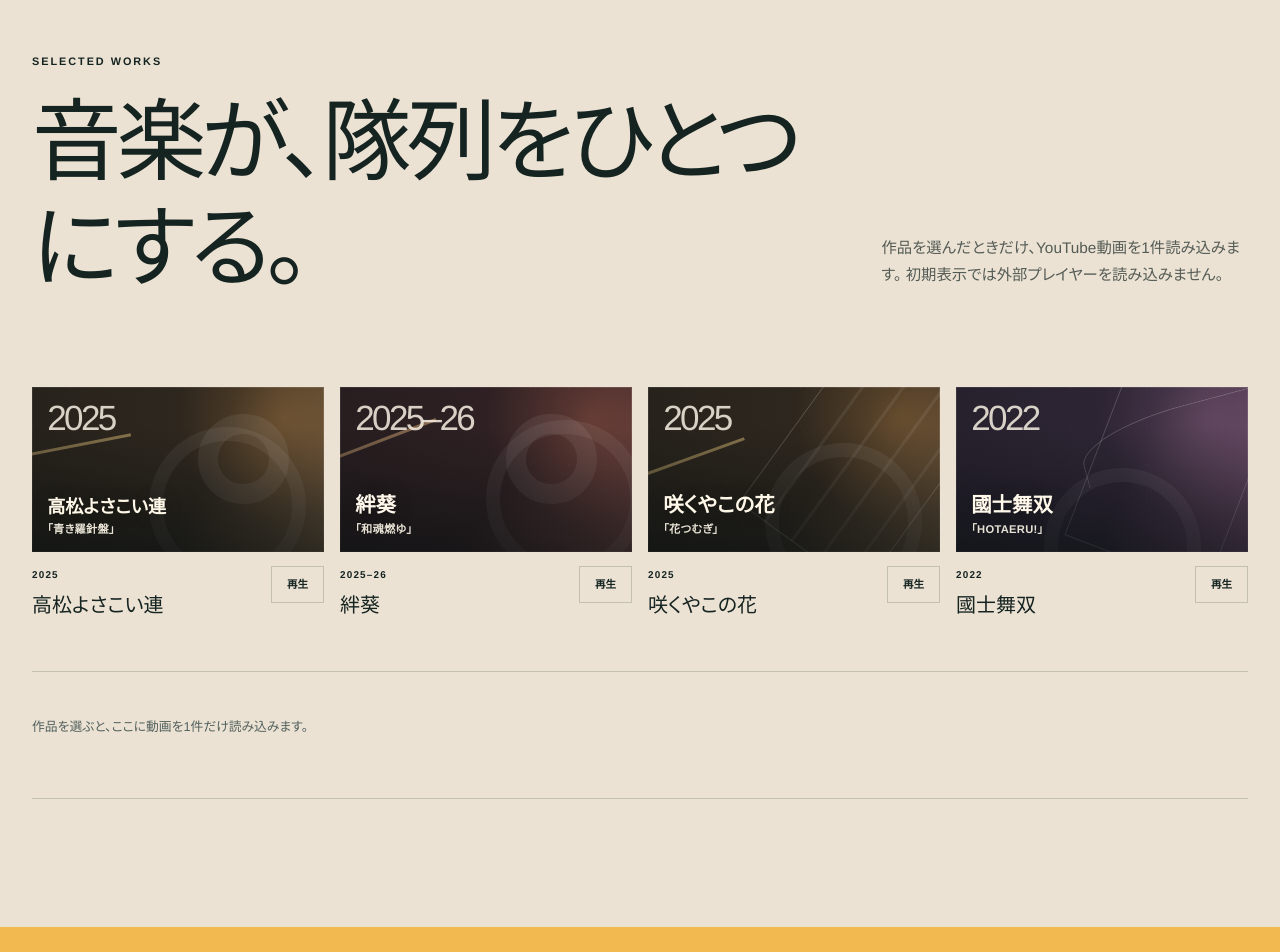
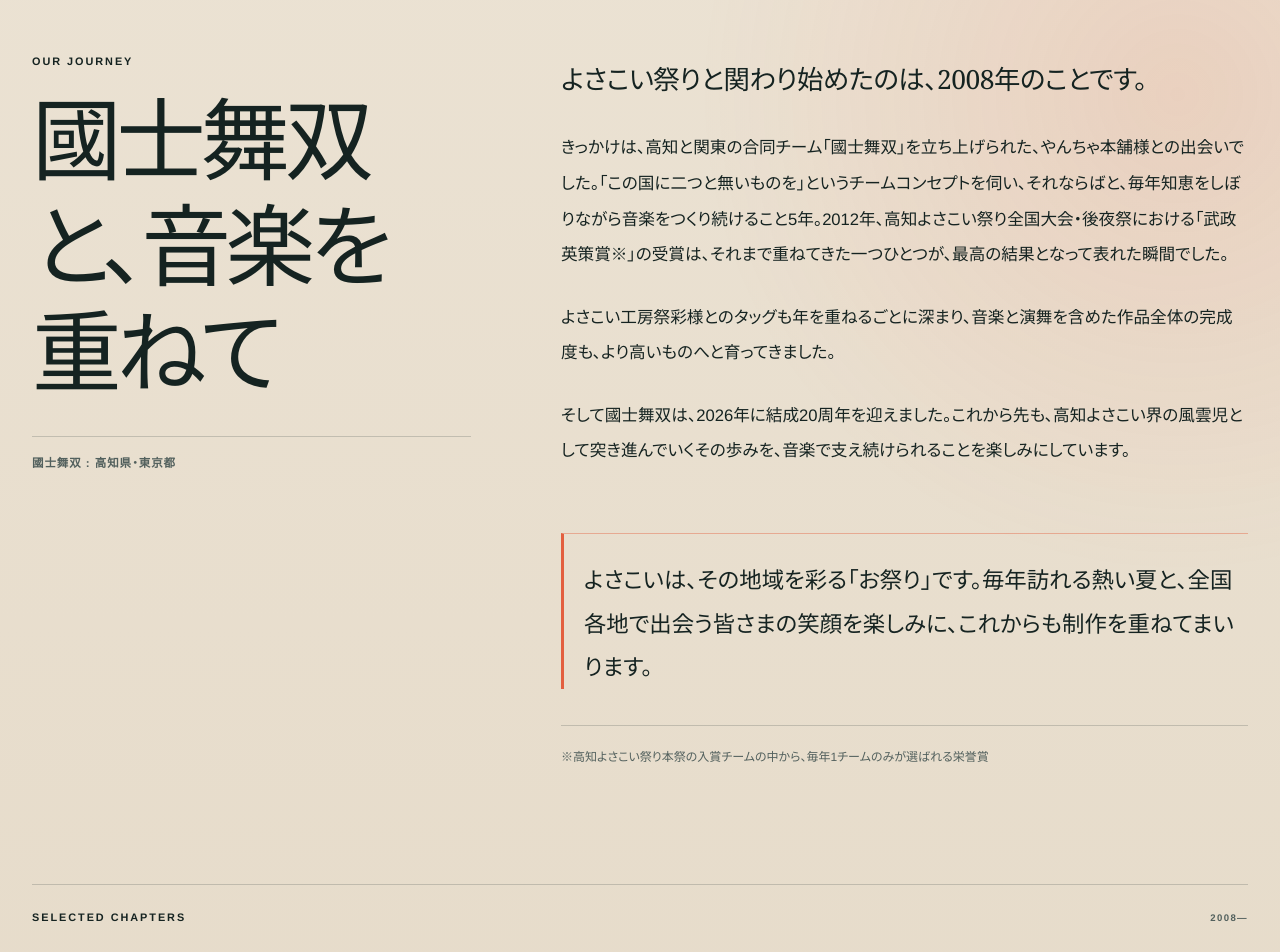
Before and after one commit to tetsufujiki/usi-yosakoi, a Next.js app: page / in a window 1280 px wide. Shown: the part 4600-5552 px from the top of the page. Built offline with nearby package versions, Linux system fonts and the light colour scheme.

Commit message:
feat: add yosakoi journey section

```diff
--- a/app/globals.css
+++ b/app/globals.css
@@ -800,6 +800,116 @@ button:disabled {
   line-height: 2;
 }
 
+/* Journey */
+.journey {
+  background:
+    radial-gradient(
+      circle at 92% 12%,
+      rgba(227, 95, 63, 0.13),
+      transparent 30rem
+    ),
+    linear-gradient(180deg, #ebe2d3 0%, #e5dac8 100%);
+}
+
+.journey__intro {
+  display: grid;
+  gap: clamp(3rem, 7vw, 6.5rem);
+}
+
+.journey__intro h2 {
+  max-width: 10em;
+  margin: 0;
+  font-family: var(--font-serif);
+  font-size: clamp(2.6rem, 7vw, 5.8rem);
+  font-weight: 500;
+  letter-spacing: -0.06em;
+  line-height: 1.18;
+}
+
+.journey__intro h2 > span {
+  display: block;
+  white-space: nowrap;
+}
+
+.journey__meta {
+  margin: 2rem 0 0;
+  padding-top: 1rem;
+  border-top: 1px solid var(--color-line);
+  color: var(--color-ink-soft);
+  font-size: 0.72rem;
+  font-weight: 700;
+  letter-spacing: 0.08em;
+}
+
+.journey__story {
+  max-width: 44rem;
+}
+
+.journey__story p {
+  margin: 0;
+  font-size: clamp(0.96rem, 1.3vw, 1.06rem);
+  line-height: 2.15;
+}
+
+.journey__story p + p {
+  margin-top: 1.65rem;
+}
+
+.journey__story .journey__lead {
+  color: var(--color-ink);
+  font-family: var(--font-serif);
+  font-size: clamp(1.25rem, 2.1vw, 1.65rem);
+  font-weight: 500;
+  letter-spacing: -0.018em;
+  line-height: 1.85;
+}
+
+.journey__story .journey__closing {
+  margin-top: clamp(2.75rem, 5vw, 4.5rem);
+  padding: 1.5rem 0 0 1.25rem;
+  border-top: 1px solid rgba(227, 95, 63, 0.42);
+  border-left: 3px solid var(--color-warm);
+  color: var(--color-ink);
+  font-family: var(--font-serif);
+  font-size: clamp(1.12rem, 1.8vw, 1.4rem);
+  font-weight: 500;
+  line-height: 1.95;
+}
+
+.journey__story .journey__footnote {
+  margin-top: 2.25rem;
+  padding-top: 1.25rem;
+  border-top: 1px solid var(--color-line);
+  color: var(--color-ink-soft);
+  font-size: 0.75rem;
+  line-height: 1.85;
+}
+
+.journey__works {
+  margin-top: clamp(4.5rem, 9vw, 8.5rem);
+  padding-top: 1.5rem;
+  border-top: 1px solid var(--color-line);
+}
+
+.journey__works-heading {
+  display: flex;
+  align-items: baseline;
+  justify-content: space-between;
+  gap: 2rem;
+  margin-bottom: 2rem;
+}
+
+.journey__works-heading .section-label {
+  margin-bottom: 0;
+}
+
+.journey__works-heading > span {
+  color: var(--color-ink-soft);
+  font-size: 0.6rem;
+  font-weight: 700;
+  letter-spacing: 0.14em;
+}
+
 /* Project-specific Work Cards */
 .selected-grid,
 .archive-grid {
@@ -867,11 +977,8 @@ button:disabled {
   border-bottom: 1px solid var(--color-line);
 }
 
-.selected-player__empty {
-  margin: 0;
-  padding: 2.7rem 0;
-  color: var(--color-ink-soft);
-  font-size: 0.8rem;
+.selected-player:empty {
+  display: none;
 }
 
 .selected-player__inner {
@@ -1882,6 +1989,11 @@ button:disabled {
     grid-template-columns: repeat(2, minmax(0, 1fr));
   }
 
+  .journey__intro {
+    grid-template-columns: minmax(0, 0.78fr) minmax(25rem, 1.22fr);
+    align-items: start;
+  }
+
   .finishing-process__item {
     min-height: 24rem;
     padding: 2.5rem clamp(2.5rem, 5vw, 5rem) 3rem 0;
--- a/app/page.tsx
+++ b/app/page.tsx
@@ -4,7 +4,7 @@ import { SelectedWorks } from "@/components/SelectedWorks";
 import { SiteFooter } from "@/components/SiteFooter";
 import { SiteHeader } from "@/components/SiteHeader";
 import { YosakoiHeroKinetics } from "@/components/YosakoiHeroKinetics";
-import { featuredWorks, yosakoiWorks } from "@/data/yosakoi-works";
+import { yosakoiWorks } from "@/data/yosakoi-works";
 
 export const metadata: Metadata = {
   title: {
@@ -41,6 +41,26 @@ const process = [
   ["収録", "歌、掛け声、楽器など必要な素材を録音します。"],
   ["仕上げ", "ミックス・マスタリングを行い、演舞用音源として完成させます。"],
 ];
+
+const journeyWorkSelections = [
+  { id: "work-120774", displayTitle: "暁-AKATSUKI-" },
+  { id: "work-120605", displayTitle: "はりまや橋で会いましょう" },
+  { id: "work-119035", displayTitle: "HOTAERU" },
+  { id: "work-119656", displayTitle: "土佐より" },
+] as const;
+
+const journeyWorks = journeyWorkSelections.map(({ id, displayTitle }) => {
+  const work = yosakoiWorks.find((candidate) => candidate.id === id);
+
+  if (!work) {
+    throw new Error(`OUR JOURNEY work "${id}" was not found.`);
+  }
+
+  return {
+    ...work,
+    workTitle: displayTitle,
+  };
+});
 
 const faqs = [
   {
@@ -229,22 +249,47 @@ export default function Home() {
           </div>
         </section>
 
-        <section
-          className="selected section section--warm"
-          aria-labelledby="selected-title"
-        >
+        <section className="journey section section--warm" aria-labelledby="journey-title">
           <div className="frame">
-            <div className="section-heading section-heading--split">
+            <div className="journey__intro">
               <div>
-                <p className="section-label">SELECTED WORKS</p>
-                <h2 id="selected-title">音楽が、隊列をひとつにする。</h2>
+                <p className="section-label">OUR JOURNEY</p>
+                <h2 id="journey-title">
+                  <span>國士舞双</span>
+                  <span>と、音楽を</span>
+                  <span>重ねて</span>
+                </h2>
+                <p className="journey__meta">國士舞双 : 高知県・東京都</p>
               </div>
-              <p>
-                作品を選んだときだけ、YouTube動画を1件読み込みます。
-                初期表示では外部プレイヤーを読み込みません。
-              </p>
+              <div className="journey__story">
+                <p className="journey__lead">
+                  よさこい祭りと関わり始めたのは、2008年のことです。
+                </p>
+                <p>
+                  きっかけは、高知と関東の合同チーム「國士舞双」を立ち上げられた、やんちゃ本舗様との出会いでした。「この国に二つと無いものを」というチームコンセプトを伺い、それならばと、毎年知恵をしぼりながら音楽をつくり続けること5年。2012年、高知よさこい祭り全国大会・後夜祭における「武政英策賞※」の受賞は、それまで重ねてきた一つひとつが、最高の結果となって表れた瞬間でした。
+                </p>
+                <p>
+                  よさこい工房祭彩様とのタッグも年を重ねるごとに深まり、音楽と演舞を含めた作品全体の完成度も、より高いものへと育ってきました。
+                </p>
+                <p>
+                  そして國士舞双は、2026年に結成20周年を迎えました。これから先も、高知よさこい界の風雲児として突き進んでいくその歩みを、音楽で支え続けられることを楽しみにしています。
+                </p>
+                <p className="journey__closing">
+                  よさこいは、その地域を彩る「お祭り」です。毎年訪れる熱い夏と、全国各地で出会う皆さまの笑顔を楽しみに、これからも制作を重ねてまいります。
+                </p>
+                <p className="journey__footnote">
+                  ※高知よさこい祭り本祭の入賞チームの中から、毎年1チームのみが選ばれる栄誉賞
+                </p>
+              </div>
             </div>
-            <SelectedWorks works={featuredWorks} />
+
+            <div className="journey__works">
+              <div className="journey__works-heading">
+                <p className="section-label">SELECTED CHAPTERS</p>
+                <span>2008—</span>
+              </div>
+              <SelectedWorks works={journeyWorks} />
+            </div>
           </div>
         </section>
 
--- a/components/SelectedWorks.tsx
+++ b/components/SelectedWorks.tsx
@@ -81,11 +81,7 @@ export function SelectedWorks({ works }: SelectedWorksProps) {
               </a>
             </div>
           </div>
-        ) : (
-          <p className="selected-player__empty">
-            作品を選ぶと、ここに動画を1件だけ読み込みます。
-          </p>
-        )}
+        ) : null}
       </div>
     </>
   );
```
